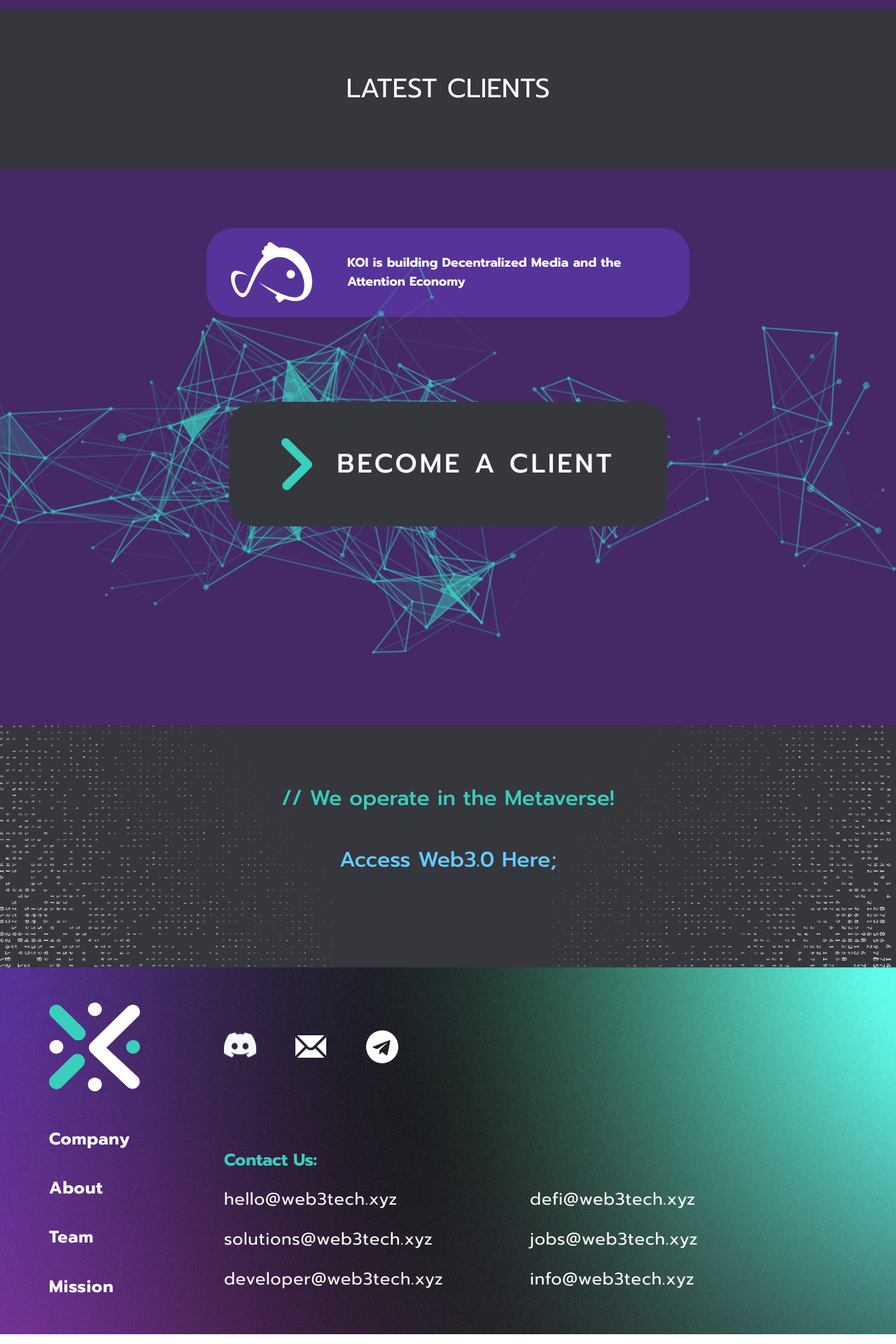
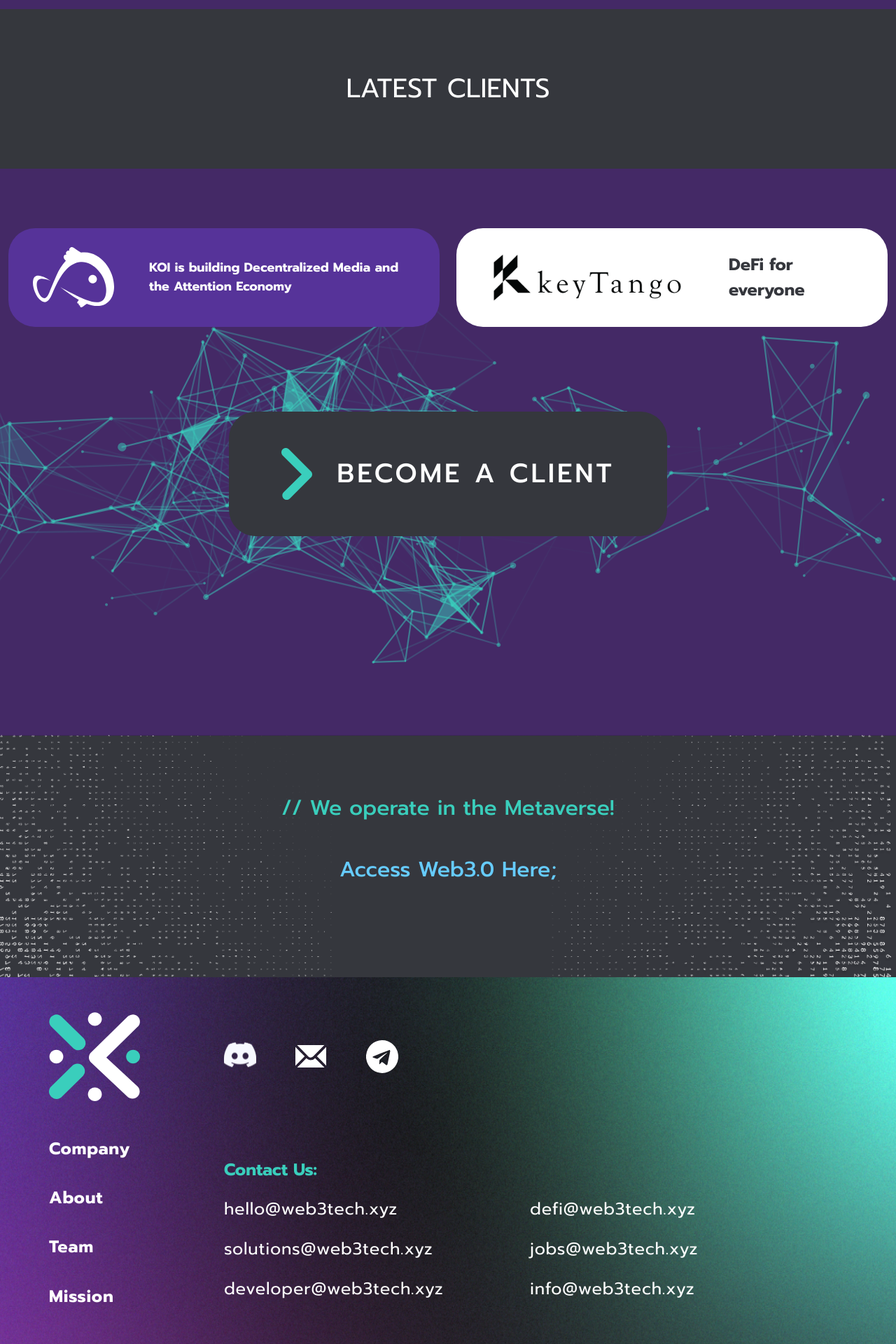
Before and after one commit to technology-xyz/new-site, a Jekyll site: the page built from index.html, in a window 1280 px wide. Shown: the part 1192-3112 px from the top of the page at 70% size. Built offline with Jekyll 4.4.1, drawn with Linux system fonts in a browser that asks for light colours.

Commit message:
update section

```diff
--- a/_includes/home/sections.html
+++ b/_includes/home/sections.html
@@ -7,22 +7,32 @@
       <div class="row image-area mt50">
         <a href="/product/x">
           <div class="join-option">
-                        <img src="/img/landing/x.svg">
+            <img src="/img/landing/x.svg" />
             <div class="img-desc">
-                            <div class="font-cap2 text-center mt20">Reliable Blockchain Developers</div>
+              <div class="font-cap2 text-center mt20">
+                Reliable Blockchain Developers
+              </div>
             </div>
           </div>
         </a>
         <div class="join-option">
-                    <img src="/img/landing/y.svg">
+          <a
+            href="https://docs.google.com/forms/d/e/1FAIpQLSdDTvDBwfHys869BP3vKo_2e
+                    vHvu59VuslDA6J9q-UIZZ7LJA/viewform?embedded=true"
+            target="_blank"
+          >
+            <img src="/img/landing/y.svg" />
+          </a>
           <div class="img-desc">
-                        <div class="font-cap2 text-center mt20">dApp Product Development</div>
+            <div class="font-cap2 text-center mt20">
+              dApp Product Development
+            </div>
           </div>
         </div>
         <div class="join-option">
-                    <img src="/img/landing/z.svg">
+          <img src="/img/landing/z.svg" />
           <div class="img-desc">
-                        <div class="font-cap2 text-center mt20">DeFi Advisory </div>
+            <div class="font-cap2 text-center mt20">DeFi Advisory</div>
           </div>
         </div>
       </div>
@@ -34,13 +44,23 @@
     </div>
   </section>
   <section class="become-a-client">
+    <div class="clients-wrapper">
       <div class="koi-box">
-            <img src="/img/landing/openkoi.svg" alt="koii">
-            <div class="font-cap4 koi-descr">KOI is building Decentralized Media and the Attention Economy </div>
+        <img src="/img/landing/openkoi.svg" alt="koii" />
+        <div class="font-cap4 koi-descr">
+          KOI is building Decentralized Media and the Attention Economy
+        </div>
+      </div>
+      <div class="keytango-box">
+        <img src="/img/icons/icon_keytango.svg" alt="koii" />
+        <div class="keytango-descr">
+            DeFi for everyone
+        </div>
+      </div>
     </div>
     <div class="become-container">
       <div class="become-clinet-area">
-                <img src="/img/landing/forward.svg" alt="forward">
+        <img src="/img/landing/forward.svg" alt="forward" />
         &nbsp;&nbsp;become a client
       </div>
     </div>
--- a/_sass/pages/home/sections.scss
+++ b/_sass/pages/home/sections.scss
@@ -1,10 +1,10 @@
 @import "variables";
 
 .home-body {
-    a{
+  a {
     text-decoration: none;
   }
-    section{
+  section {
     padding: 85px 0;
   }
   .font-cap1 {
@@ -14,44 +14,44 @@
     text-align: center;
     letter-spacing: 0.15em;
     text-transform: uppercase;
-        color: #FFFFFF;
+    color: #ffffff;
   }
-    .font-cap2{
+  .font-cap2 {
     font-style: normal;
     font-weight: bold;
     font-size: 24px;
     line-height: 36px;
-        color: #FFFFFF;
+    color: #ffffff;
   }
-    .font-cap3{
+  .font-cap3 {
     font-style: normal;
     font-size: 38px;
     line-height: 58px;
-        color: #FFFFFF;
+    color: #ffffff;
     letter-spacing: 10%;
   }
-    .font-cap4{
+  .font-cap4 {
     font-style: normal;
     font-weight: bold;
     font-size: 18px;
     line-height: 27px;
-        color: #FFFFFF;
+    color: #ffffff;
   }
 
   .what-need {
     background-color: #442966;
-        .image-area{
+    .image-area {
       display: flex;
       justify-content: space-around;
-            .join-option{
+      .join-option {
         display: flex;
         flex-direction: column;
         align-items: center;
-                img{
+        img {
           width: 160px;
         }
       }
-            .img-desc{
+      .img-desc {
         display: flex;
         flex-direction: column;
         align-items: center;
@@ -59,40 +59,82 @@
       }
     }
   }
-    .latest-clients{
-        background: #35373D;
+  .latest-clients {
+    background: #35373d;
   }
-    .become-a-client{
+  .become-a-client {
     background-color: #442966;
-        .koi-box{
+    .clients-wrapper {
+      display: flex;
+      width: 100%;
+      @media (max-width: 768px) {
+        flex-direction: column;
+      }
+      .koi-box {
+        flex: 1;
         display: flex;
         flex-direction: row;
-            max-width: 690px;
-            margin: 0 auto;
+        margin: 0 12px;
         background-color: #563399;
         border-radius: 38px;
         align-items: center;
-            img{
+        min-height: 118px;
+        img {
           margin-left: 35px;
           margin-top: 20px;
           margin-bottom: 20px;
         }
-            .koi-descr{
+        .koi-descr {
           margin-left: 50px;
           margin-right: 25px;
           flex: 1;
         }
         @media (max-width: 768px) {
-                img{
+          margin: 5px 15px;
+          img {
             width: 80px;
           }
-                .koi-descr{
+          .koi-descr {
             text-align: right;
           }
         }
       }
-        .become-container{
-            background: url('/img/landing/bk_lines.svg');
+      .keytango-box {
+        flex: 1;
+        display: flex;
+        flex-direction: row;
+        margin: 0 12px;
+        background-color: white;
+        border-radius: 38px;
+        align-items: center;
+        min-height: 118px;
+        img {
+          margin-left: 35px;
+          margin-top: 20px;
+          margin-bottom: 20px;
+        }
+        .keytango-descr {
+          color: #35373D;
+          margin-left: 50px;
+          margin-right: 25px;
+          flex: 1;
+          font-size: 24px;
+          font-weight: bold;
+        }
+        @media (max-width: 768px) {
+          margin: 5px 35px;
+          img {
+            width: 100px;
+          }
+          .keytango-descr {
+            text-align: right;
+            font-size: 12px;
+          }
+        }
+      }
+    }
+    .become-container {
+      background: url("/img/landing/bk_lines.svg");
       min-height: 800px;
       background-size: 100%;
       background-repeat: no-repeat;
@@ -119,11 +161,11 @@
         background-size: cover;
       }
     }
-        .become-clinet-area{
+    .become-clinet-area {
       display: flex;
       justify-content: center;
       align-items: center;
-            background-color: #35373D;
+      background-color: #35373d;
       border-radius: 38px;
       padding: 52px 75px;
 
@@ -132,58 +174,62 @@
       font-size: 38px;
       line-height: 57px;
       letter-spacing: 0.1em;
-            color: #FFFFFF;
+      color: #ffffff;
       @media (max-width: 1100px) {
         padding: 25px 35px;
         font-size: 30px;
         line-height: 45px;
-                img{width: 30px;}
+        img {
+          width: 30px;
+        }
       }
       @media (max-width: 575px) {
         padding: 20px 35px;
         font-size: 20px;
         line-height: 30px;
-                img{width: 20px;}
+        img {
+          width: 20px;
         }
       }
     }
-    .operation{
-        background: url('/img/landing/bk_operation.png');
+  }
+  .operation {
+    background: url("/img/landing/bk_operation.png");
     background-size: 100% 100%;
     margin-top: -2px;
     background-repeat: no-repeat;
-        .operation-container{
+    .operation-container {
       display: flex;
       flex-direction: column;
       justify-content: center;
       align-items: center;
-            .lbl1{
+      .lbl1 {
         font-style: normal;
         font-weight: 500;
         font-size: 30px;
         line-height: 38px;
         text-align: center;
-                color: #3ACEBC;
-                &:last-child{
-                    color: #66CCFF;
+        color: #3acebc;
+        &:last-child {
+          color: #66ccff;
           margin: 50px 0;
         }
       }
     }
   }
   @media (max-width: 768px) {
-        .what-need{
-            .image-area{
+    .what-need {
+      .image-area {
         flex-direction: column;
-                .join-option{
+        .join-option {
           margin-top: 50px;
-                    &:first-child{
+          &:first-child {
             margin-top: 10px;
           }
-                    img{
+          img {
             width: 120px;
           }
-                    .img-desc{
+          .img-desc {
             width: auto;
           }
         }
@@ -193,30 +239,30 @@
       font-size: 20px;
       line-height: 133.7%;
     }
-        .font-cap2{
+    .font-cap2 {
       font-size: 16px;
       line-height: 24px;
     }
-        .font-cap3{
+    .font-cap3 {
       font-size: 24px;
       line-height: 37px;
       font-weight: 500;
     }
-        .font-cap4{
+    .font-cap4 {
       font-size: 12px;
       line-height: 18px;
     }
-        .koi-box{
+    .koi-box {
       margin-left: 35px !important;
       margin-right: 35px !important;
     }
-        .operation{
+    .operation {
       padding: 50px 0;
-            .operation-container{
-                .lbl1{
+      .operation-container {
+        .lbl1 {
           font-size: 15px;
           line-height: 19px;
-                    &:last-child{
+          &:last-child {
             margin: 30px 0;
           }
         }
@@ -224,13 +270,13 @@
     }
   }
   @media (max-width: 575px) {
-        .become-a-client{
-            .koi-box{
-                img{
+    .become-a-client {
+      .koi-box {
+        img {
           margin-left: 20px;
           width: 80px;
         }
-                .koi-descr{
+        .koi-descr {
           margin-left: 25px;
           margin-right: 25px;
           flex: 1;
@@ -239,19 +285,18 @@
     }
   }
   @media (max-width: 450px) {
-        .become-a-client{
-            .koi-box{
-                img{
+    .become-a-client {
+      .koi-box {
+        img {
           margin: 10px 0 10px 20px;
         }
-                .koi-descr{
+        .koi-descr {
           margin-left: 0px;
           margin-right: 25px;
           flex: 1;
           text-align: right;
         }
       }
-
     }
   }
 }
```
Also changed, not shown: img/icons/icon_keytango.svg (added). Lines whose indentation alone changed are shown as unchanged.
